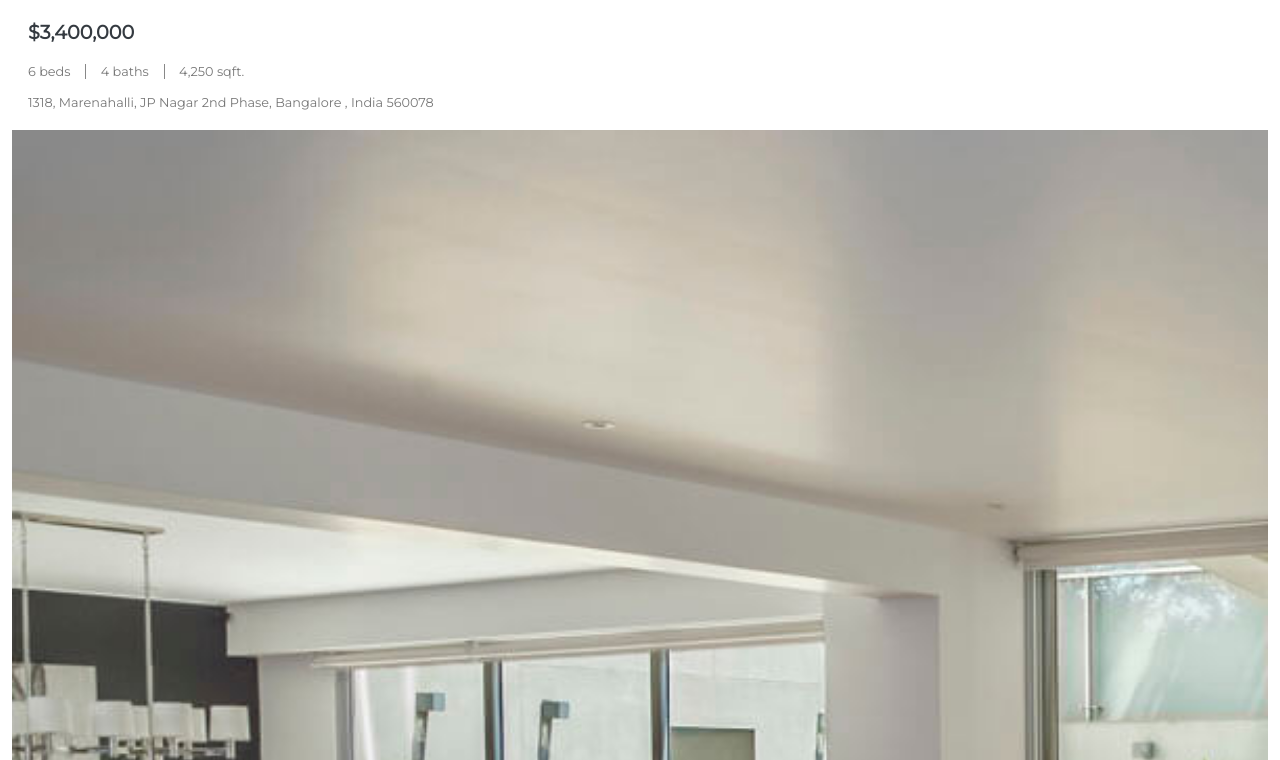
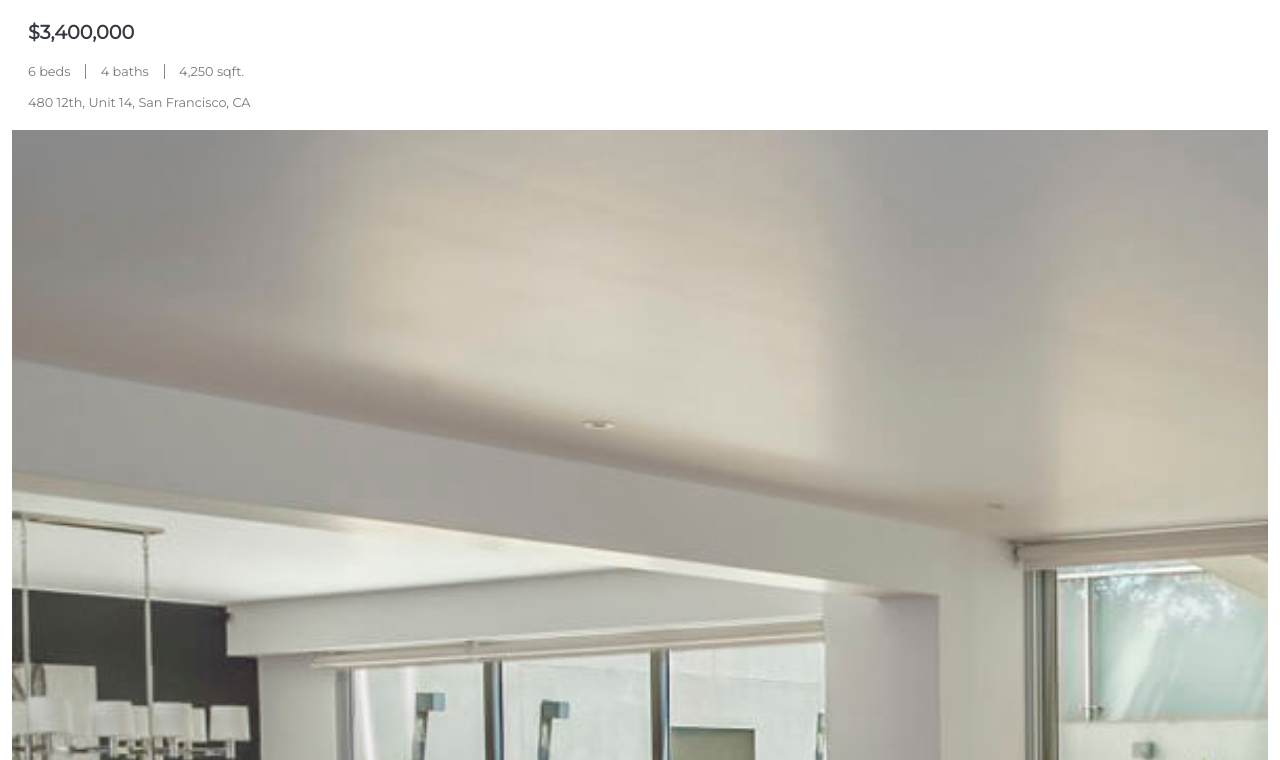
Before and after one commit to Harshakf95/QuantumVentures-Website, a plain HTML site: page index.html in a window 1280 px wide. Shown: the part 4080-4840 px from the top of the page. Drawn offline with nearby package versions, Linux system fonts and the light colour scheme.

Commit message:
Fourth commit

```diff
--- a/index.html
+++ b/index.html
@@ -150,7 +150,7 @@
                         <span class="baths">4 baths</span>
                         <span class="sqft">4,250 sqft.</span>
                         <address>
-                            1318, Marenahalli, JP Nagar 2nd Phase, Bangalore , India 560078
+                            480 12th, Unit 14, San Francisco, CA
                         </address>
                     </div>
                 </div>
@@ -163,7 +163,7 @@
                         <span class="baths">4 baths</span>
                         <span class="sqft">4,250 sqft.</span>
                         <address>
-                            1318, Marenahalli, JP Nagar 2nd Phase, Bangalore , India 560078
+                            480 12th, Unit 14, San Francisco, CA
                         </address>
                     </div>
                 </div>
@@ -176,7 +176,7 @@
                         <span class="baths">4 baths</span>
                         <span class="sqft">4,250 sqft.</span>
                         <address>
-                            1318, Marenahalli, JP Nagar 2nd Phase, Bangalore , India 560078
+                            480 12th, Unit 14, San Francisco, CA
                         </address>
                     </div>
                 </div>
@@ -189,7 +189,7 @@
                         <span class="baths">4 baths</span>
                         <span class="sqft">4,250 sqft.</span>
                         <address>
-                            1318, Marenahalli, JP Nagar 2nd Phase, Bangalore , India 560078
+                            480 12th, Unit 14, San Francisco, CA
                         </address>
                     </div>
                 </div>
@@ -202,7 +202,7 @@
                         <span class="baths">4 baths</span>
                         <span class="sqft">4,250 sqft.</span>
                         <address>
-                            1318, Marenahalli, JP Nagar 2nd Phase, Bangalore , India 560078
+                            480 12th, Unit 14, San Francisco, CA
                         </address>
                     </div>
                 </div>
```
